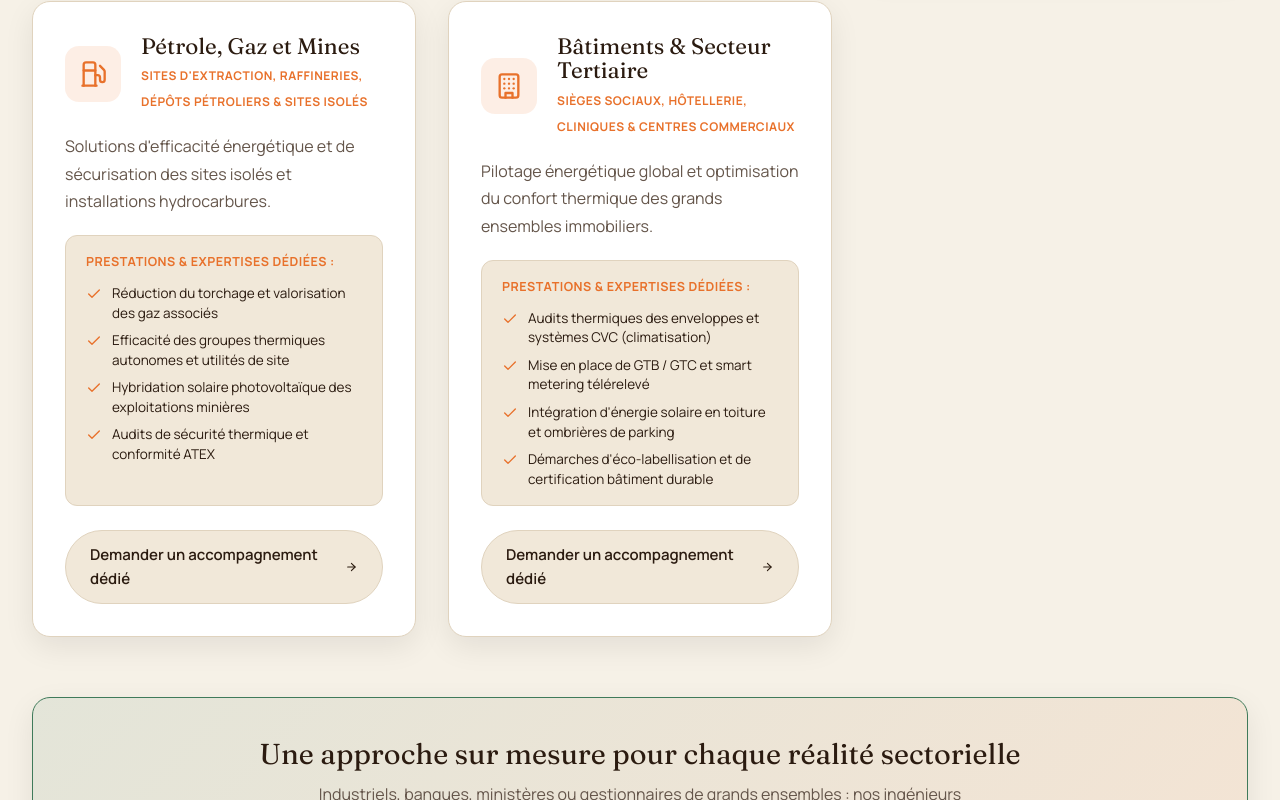
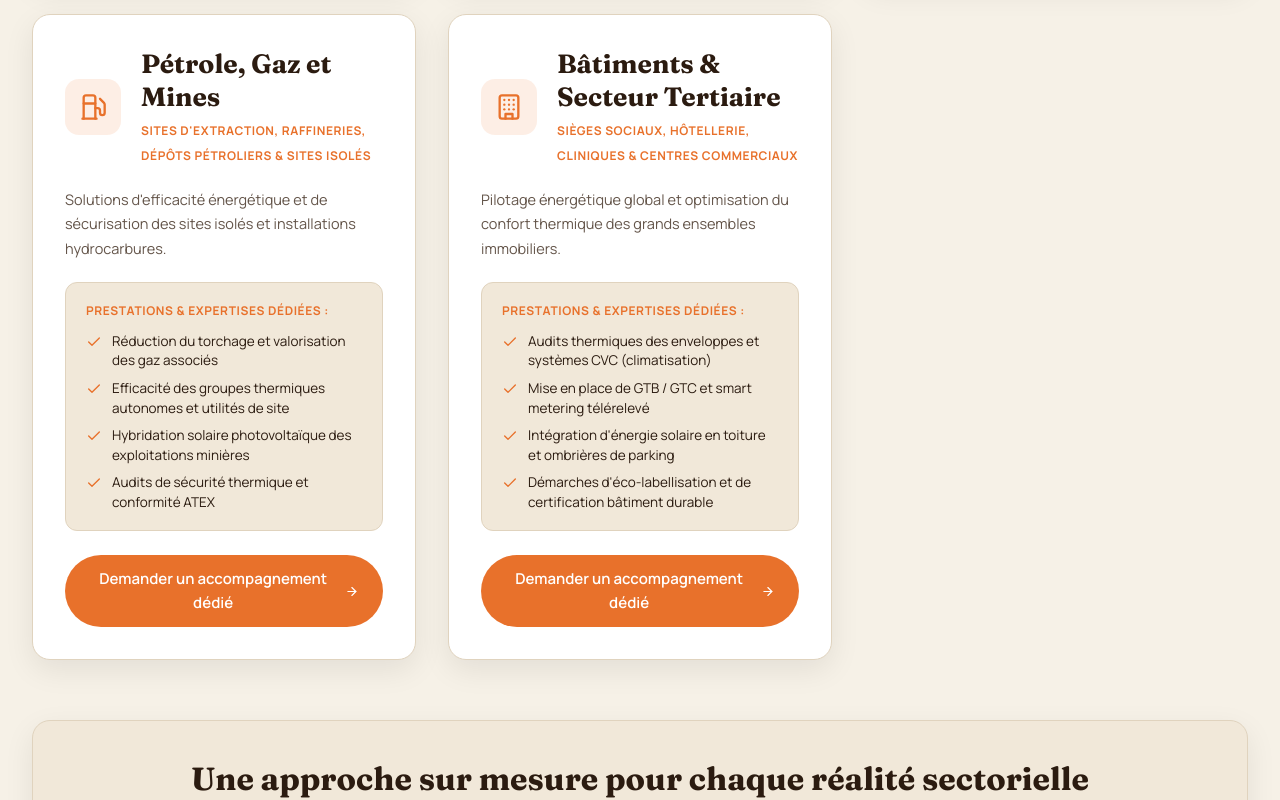
Before and after one commit to SarrMouhamadu/SEA, a React (Vite) app in the folder client/: page /secteurs in a window 1280 px wide. Shown: the part 1340-2140 px from the top of the page. Built offline with nearby package versions, Linux system fonts and the light colour scheme; no server answers.

Commit message:
style: harmoniser le style et la police d'ecriture de References pour les secteurs

```diff
--- a/client/src/pages/Home.jsx
+++ b/client/src/pages/Home.jsx
@@ -156,7 +156,7 @@ export default function Home() {
         <div className="container">
           <div style={{ display: 'flex', justifyContent: 'space-between', alignItems: 'flex-end', flexWrap: 'wrap', gap: '20px', marginBottom: '36px' }}>
             <div>
-              <h2 className="section-heading" style={{ margin: 0, color: 'var(--color-text-dark)' }}>
+              <h2 className="section-heading" style={{ margin: 0, color: 'var(--theme-text)' }}>
                 Références phares
               </h2>
             </div>
@@ -167,25 +167,25 @@ export default function Home() {
                 className={`ref-filter-btn ${refFilter === 'all' ? 'active' : ''}`}
                 onClick={() => setRefFilter('all')}
               >
-                Tous
+                Tous les projets
               </button>
               <button
                 className={`ref-filter-btn ${refFilter === 'bailleurs' ? 'active' : ''}`}
                 onClick={() => setRefFilter('bailleurs')}
               >
-                Bailleurs
+                Bailleurs & Coopération
               </button>
               <button
                 className={`ref-filter-btn ${refFilter === 'industrie' ? 'active' : ''}`}
                 onClick={() => setRefFilter('industrie')}
               >
-                Industrie
+                Industrie & Énergie
               </button>
               <button
                 className={`ref-filter-btn ${refFilter === 'public' ? 'active' : ''}`}
                 onClick={() => setRefFilter('public')}
               >
-                Secteur Public
+                Secteur Public & États
               </button>
             </div>
           </div>
--- a/client/src/pages/Sectors.jsx
+++ b/client/src/pages/Sectors.jsx
@@ -135,7 +135,7 @@ export default function Sectors() {
               <div
                 key={sector.id || sector.slug}
                 id={anchorId}
-                className="card"
+                className="card card-interactive"
                 style={{ display: 'flex', flexDirection: 'column', scrollMarginTop: '100px' }}
               >
                 <div style={{ display: 'flex', gap: '20px', alignItems: 'center', marginBottom: '20px' }}>
@@ -153,29 +153,29 @@ export default function Sectors() {
                     <Icon size={28} />
                   </div>
                   <div>
-                    <h3 style={{ fontSize: '1.4rem', color: 'var(--theme-text)', marginBottom: '4px' }}>
+                    <h3 style={{ fontFamily: 'var(--font-display)', fontSize: '1.65rem', color: 'var(--theme-text)', marginBottom: '4px', fontWeight: 700, lineHeight: 1.25 }}>
                       {sector.title}
                     </h3>
-                    <span style={{ fontSize: '12px', fontWeight: 700, color: 'var(--color-orange)', textTransform: 'uppercase', letterSpacing: '0.5px' }}>
+                    <span style={{ fontSize: '12px', fontWeight: 700, color: 'var(--color-orange)', textTransform: 'uppercase', letterSpacing: '0.6px' }}>
                       {sector.subtitle || 'Pôle Sectoriel'}
                     </span>
                   </div>
                 </div>
 
-                <p style={{ color: 'var(--theme-text-muted)', lineHeight: '1.7', marginBottom: '20px' }}>
+                <p style={{ color: 'var(--theme-text-muted)', lineHeight: '1.7', marginBottom: '20px', fontSize: '14.5px' }}>
                   {sector.description}
                 </p>
 
                 {sector.servicesList && sector.servicesList.length > 0 && (
                   <div style={{
                     background: 'var(--theme-surface-alt)',
-                    padding: '16px 20px',
+                    padding: '18px 20px',
                     borderRadius: '12px',
                     marginBottom: '24px',
                     border: '1px solid var(--theme-border)',
                     flex: 1
                   }}>
-                    <div style={{ fontSize: '12.5px', fontWeight: 700, color: 'var(--color-orange)', marginBottom: '12px', textTransform: 'uppercase', letterSpacing: '0.5px' }}>
+                    <div style={{ fontSize: '12px', fontWeight: 700, color: 'var(--color-orange)', marginBottom: '12px', textTransform: 'uppercase', letterSpacing: '0.6px' }}>
                       Prestations & Expertises dédiées :
                     </div>
                     <ul style={{ listStyle: 'none', padding: 0, margin: 0, display: 'flex', flexDirection: 'column', gap: '8px' }}>
@@ -189,8 +189,8 @@ export default function Sectors() {
                   </div>
                 )}
 
-                <Link to="/contact" className="btn btn-secondary" style={{ width: '100%', marginTop: 'auto' }}>
-                  Demander un accompagnement dédié <ArrowRight size={14} />
+                <Link to="/contact" className="btn btn-primary" style={{ width: '100%', marginTop: 'auto', textAlign: 'center', justifyContent: 'center' }}>
+                  Demander un accompagnement dédié <ArrowRight size={15} />
                 </Link>
               </div>
             );
@@ -198,8 +198,8 @@ export default function Sectors() {
         </div>
 
         {/* Bannière de contact sectoriel */}
-        <div className="card" style={{ marginTop: '60px', padding: '40px', background: 'linear-gradient(135deg, rgba(63, 122, 90, 0.1) 0%, rgba(232, 113, 43, 0.1) 100%)', borderColor: 'var(--color-green-mid)', textAlign: 'center' }}>
-          <h2 style={{ fontSize: '1.8rem', color: 'var(--theme-text)', marginBottom: '12px' }}>
+        <div className="card" style={{ marginTop: '60px', padding: '40px', background: 'var(--theme-surface-alt)', borderColor: 'var(--theme-border)', textAlign: 'center' }}>
+          <h2 style={{ fontFamily: 'var(--font-display)', fontSize: '2rem', color: 'var(--theme-text)', marginBottom: '12px', fontWeight: 700 }}>
             Une approche sur mesure pour chaque réalité sectorielle
           </h2>
           <p style={{ color: 'var(--theme-text-muted)', maxWidth: '680px', margin: '0 auto 24px', lineHeight: 1.6 }}>
```
